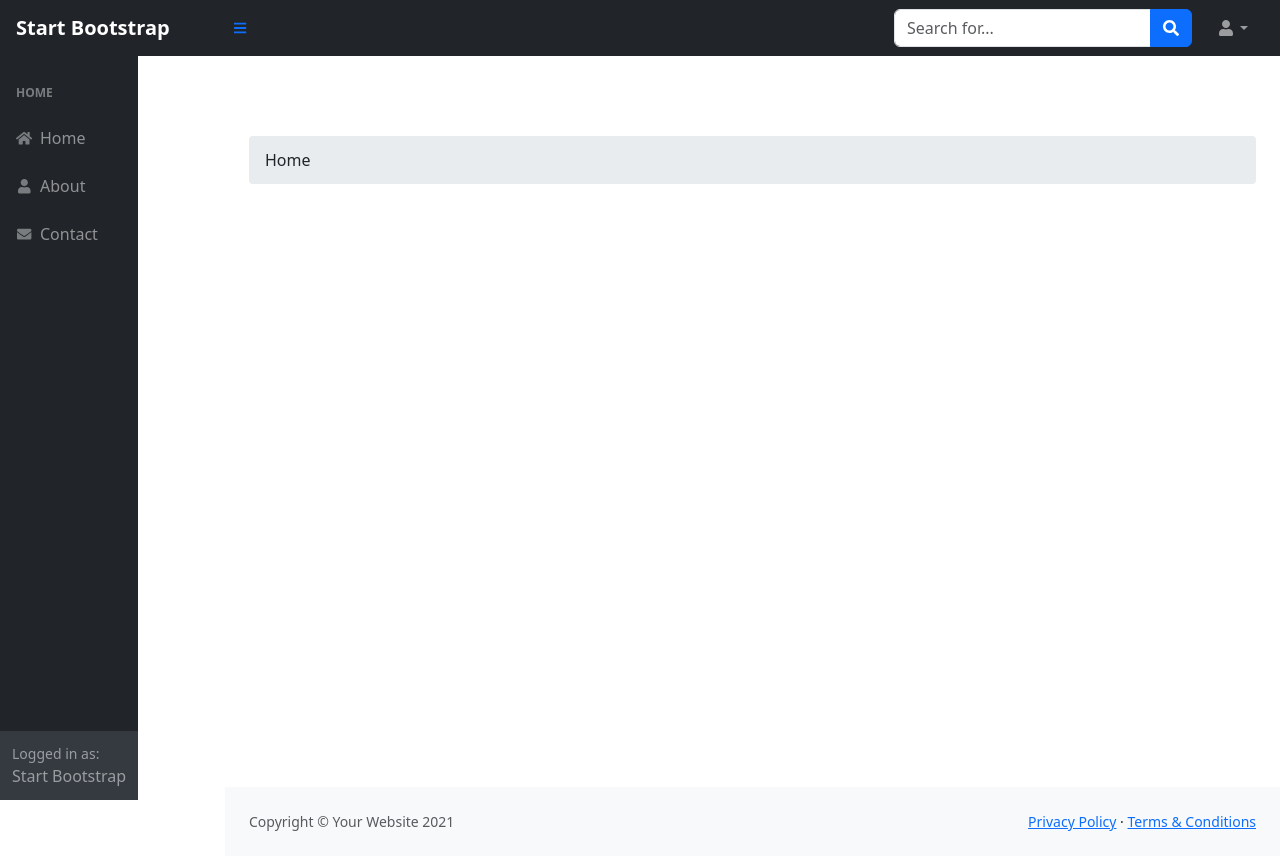
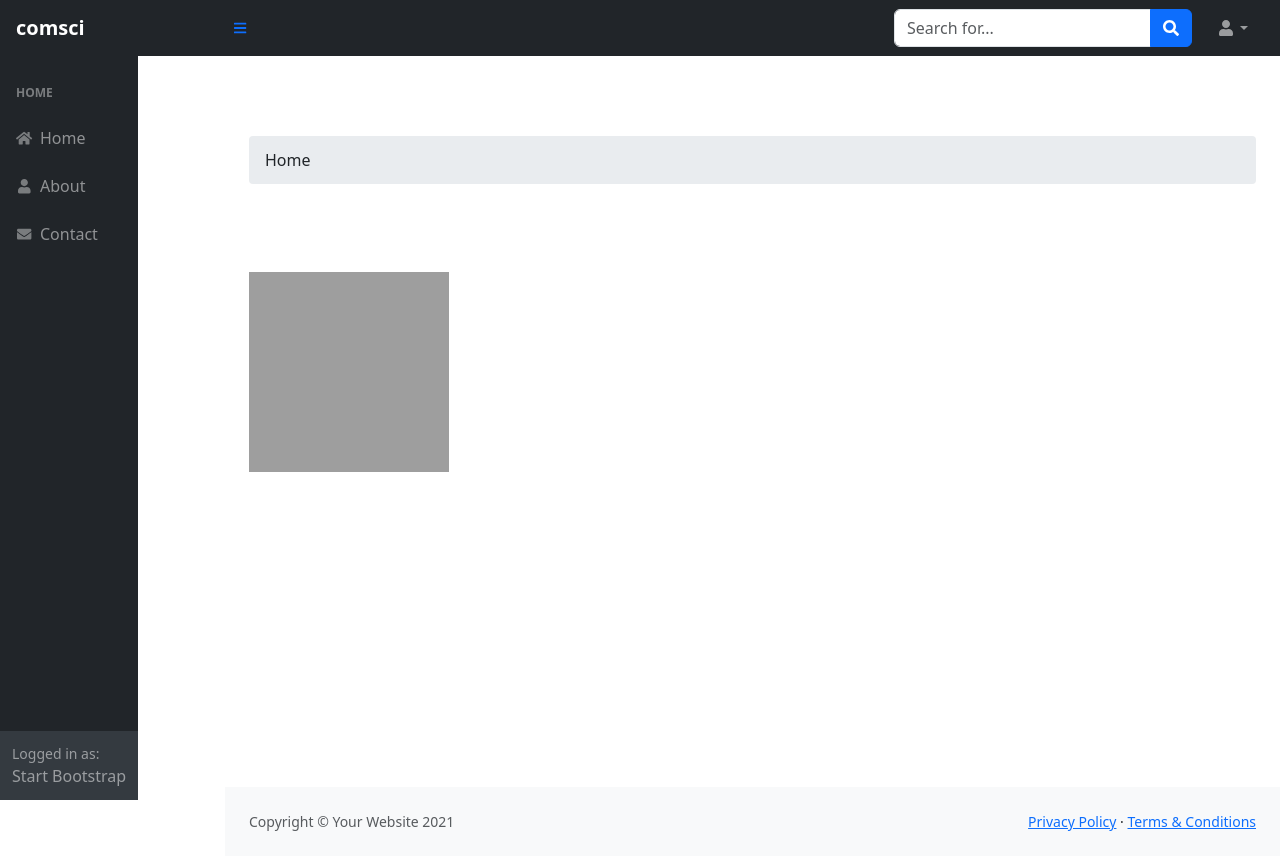
Before and after one commit to MONEY1660/comsci-website, a Django app: template app1/templates/student_detail.html in a window 1280 px wide. Run offline with Django 5.2, Linux system fonts and the light colour scheme; the template is opened without the code that fills it, so the values that code supplies are empty; some libraries are stand-ins or nearby versions; grey boxes are pictures that could not be loaded.

Commit message:
Add Student1 model, migration, and update student detail template

```diff
--- a/app1/templates/student_detail.html
+++ b/app1/templates/student_detail.html
@@ -1,4 +1,5 @@
 {%extends 'base.html' %}
+{%load static %}
 {%block content%}
 <h1 class="mt-4">{{title}}</h1>
 <ol class="breadcrumb mb-4">
@@ -10,4 +11,21 @@
 <H1>{{student.prefix_name}} {{student.first_name}} {{student.last_name}}</H1>
 <br />
 <H1>{{student.major}}</H1>
+{% if student.image %}
+    <img src="{{ student.image.url }}" alt="{{ student.name }}">
+    <style>img{
+        width: 200px;
+        height: 200px;
+    } </style>
+{% else %}
+    <img src="{% static 'images/null.png' %}"
+     alt="{{ student.name }}">
+
+<style>
+    img {
+        width: 200px;
+        height: 200px;
+    }
+</style>
+{% endif %}
 {% endblock content %}
--- a/templates/base.html
+++ b/templates/base.html
@@ -19,7 +19,7 @@
 <body class="sb-nav-fixed">
   <nav class="sb-topnav navbar navbar-expand navbar-dark bg-dark">
     <!-- Navbar Brand-->
-    <a class="navbar-brand ps-3" href="{% url 'app1:home' %}">Start Bootstrap</a>
+    <a class="navbar-brand ps-3" href="{% url 'app1:home' %}">comsci</a>
     <!-- Sidebar Toggle-->
     <button class="btn btn-link btn-sm order-1 order-lg-0 me-4 me-lg-0" id="sidebarToggle" href="#!">
       <i class="fas fa-bars"></i>
```
Also changed, not shown: app1/admin.py (+6 -1 lines), app1/models.py (+20 -0 lines), app1/migrations/0007_student1.py (added).
